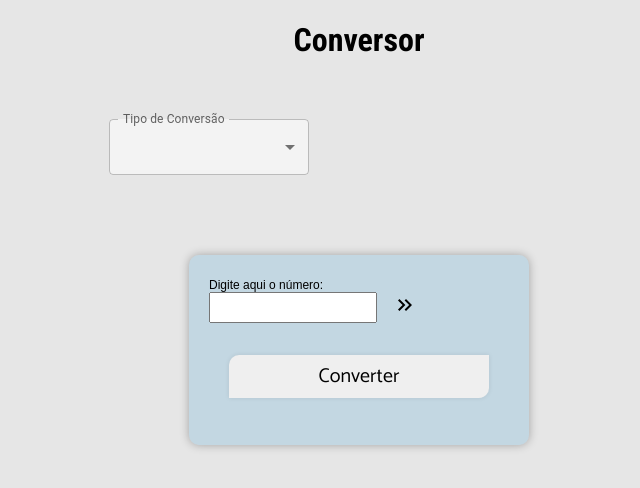
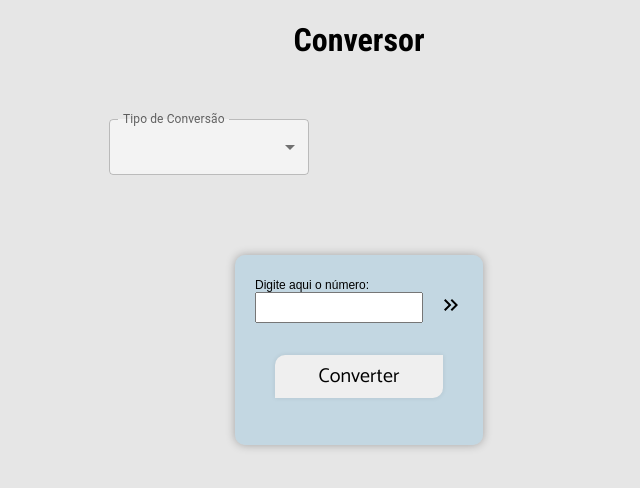
Before and after one commit to Elielson77/binary_conversor, a React (Vite) app: page / in a window 1280 px wide. Shown: the top 488 px of the page, without its empty margins (281-921 px from the left). Built offline with nearby package versions, Linux system fonts and the light colour scheme.

Commit message:
change width

```diff
--- a/src/components/ConvertComponent/style.css
+++ b/src/components/ConvertComponent/style.css
@@ -3,7 +3,7 @@
 .input-container{
   margin: 80px auto 20px auto;
   padding: 20px;
-  width: 300px;
+  width: max-content;
   height: 150px;
   box-shadow: 0 0 10px rgba(0, 0, 0, 0.295);
   border-radius: 10px;
```
